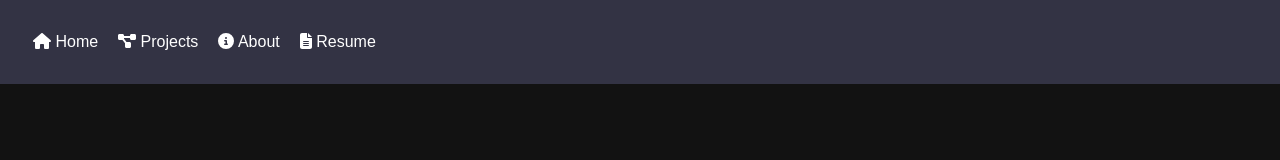
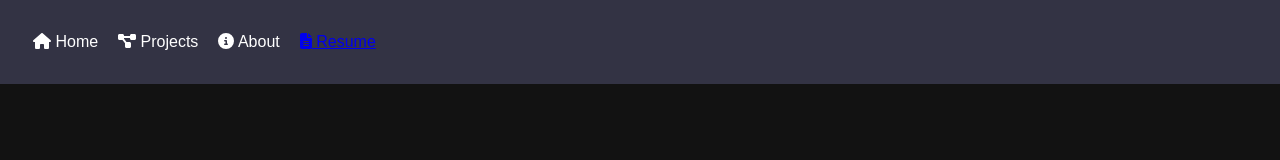
Before and after one commit to naitikj9/Portfolio, a React (Create React App) app: page / in a window 1280 px wide. Shown: the top 160 px of the page. Built offline with nearby package versions, Linux system fonts and the light colour scheme.

Commit message:
updating resume button

```diff
--- a/src/All Component/Navbar/Navbar.js
+++ b/src/All Component/Navbar/Navbar.js
@@ -5,6 +5,12 @@ import { faHome, faInfoCircle, faProjectDiagram, faFileAlt } from '@fortawesome/
 import { Link } from 'react-scroll';
 
 function Navbar() {
+  const resumeUrl = "https://drive.google.com/drive/home";
+
+  const openResume = () => {
+    window.open(resumeUrl, "_blank");
+  };
+
   return (
     <nav className="nav">
       <ul className="nav-list">
@@ -24,9 +30,9 @@ function Navbar() {
           </Link>
         </li>
         <li className="nav-item">
-          <Link to="resume" smooth={true} duration={500}>
+          <a href={resumeUrl} onClick={openResume} target="_blank" rel="noopener noreferrer">
             <FontAwesomeIcon icon={faFileAlt} /> Resume
-          </Link>
+          </a>
         </li>
       </ul>
     </nav>
```
